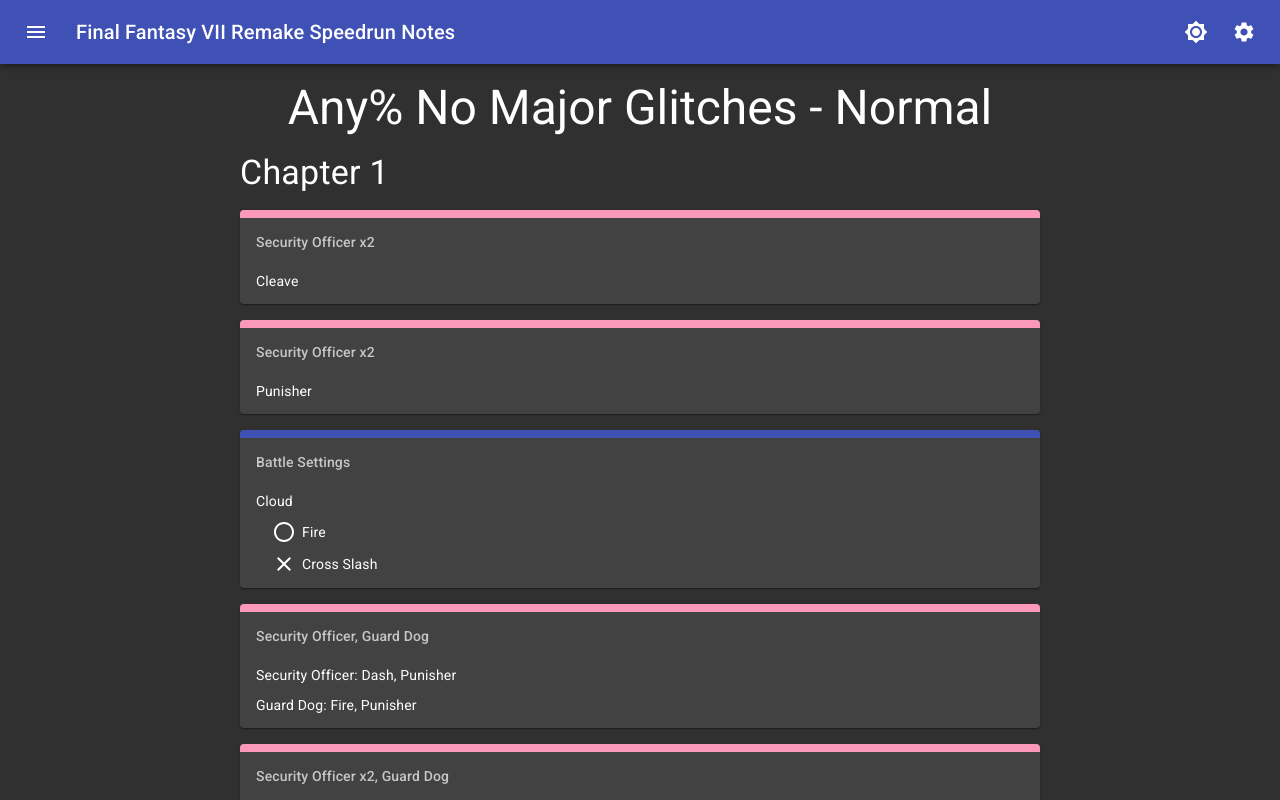
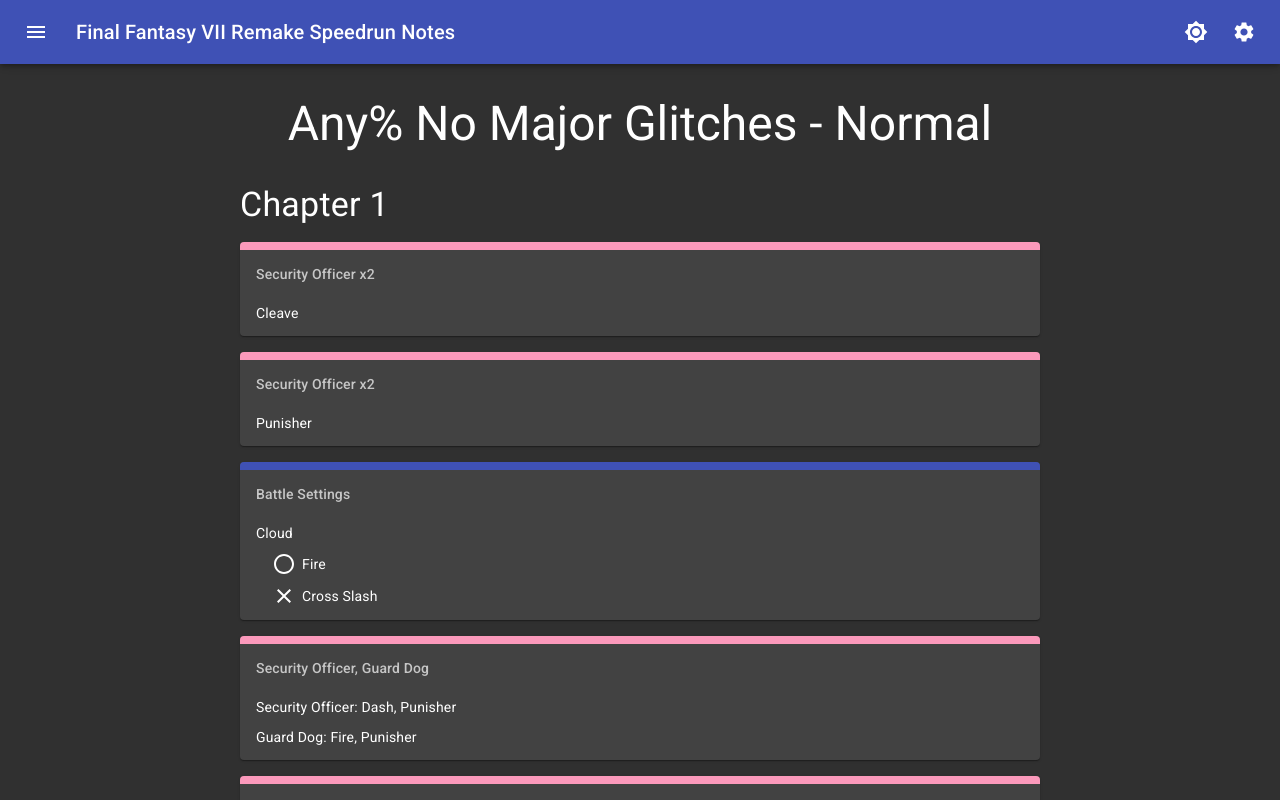
Before and after one commit to fhelwanger/ff7r-speedrun-notes, a React (Create React App) app: page / in a window 1280 px wide. Shown: the top 800 px of the page. Built offline with nearby package versions, Linux system fonts and the light colour scheme.

Commit message:
Create Route component

```diff
--- /dev/null
+++ b/src/components/Route.tsx
@@ -0,0 +1,38 @@
+import React from "react";
+import Box from "@material-ui/core/Box";
+import Typography from "@material-ui/core/Typography";
+import { makeStyles } from "@material-ui/core/styles";
+
+const useStyles = makeStyles((theme) => ({
+  title: {
+    paddingTop: theme.spacing(2),
+    paddingBottom: theme.spacing(2),
+  },
+}));
+
+export interface RouteProps {
+  title: string;
+  children?: React.ReactNode;
+}
+
+function Route({ title, children }: RouteProps) {
+  const classes = useStyles();
+
+  return (
+    <>
+      <Typography
+        variant="h3"
+        align="center"
+        paragraph
+        className={classes.title}
+      >
+        {title}
+      </Typography>
+      <Box maxWidth={800} margin="0 auto">
+        {children}
+      </Box>
+    </>
+  );
+}
+
+export default Route;
--- a/src/routes/any-nmg-normal/index.tsx
+++ b/src/routes/any-nmg-normal/index.tsx
@@ -1,20 +1,14 @@
 import React from "react";
-import Box from "@material-ui/core/Box";
-import Typography from "@material-ui/core/Typography";
+import Route from "../../components/Route";
 import Chapter1 from "./Chapter1";
 import Chapter2 from "./Chapter2";
 
 function AnyPercentNoMajorGlitchesNormal() {
   return (
-    <>
-      <Typography variant="h3" align="center" paragraph>
-        Any% No Major Glitches - Normal
-      </Typography>
-      <Box maxWidth={800} margin="0 auto">
-        <Chapter1 />
-        <Chapter2 />
-      </Box>
-    </>
+    <Route title="Any% No Major Glitches - Normal">
+      <Chapter1 />
+      <Chapter2 />
+    </Route>
   );
 }
 
```
